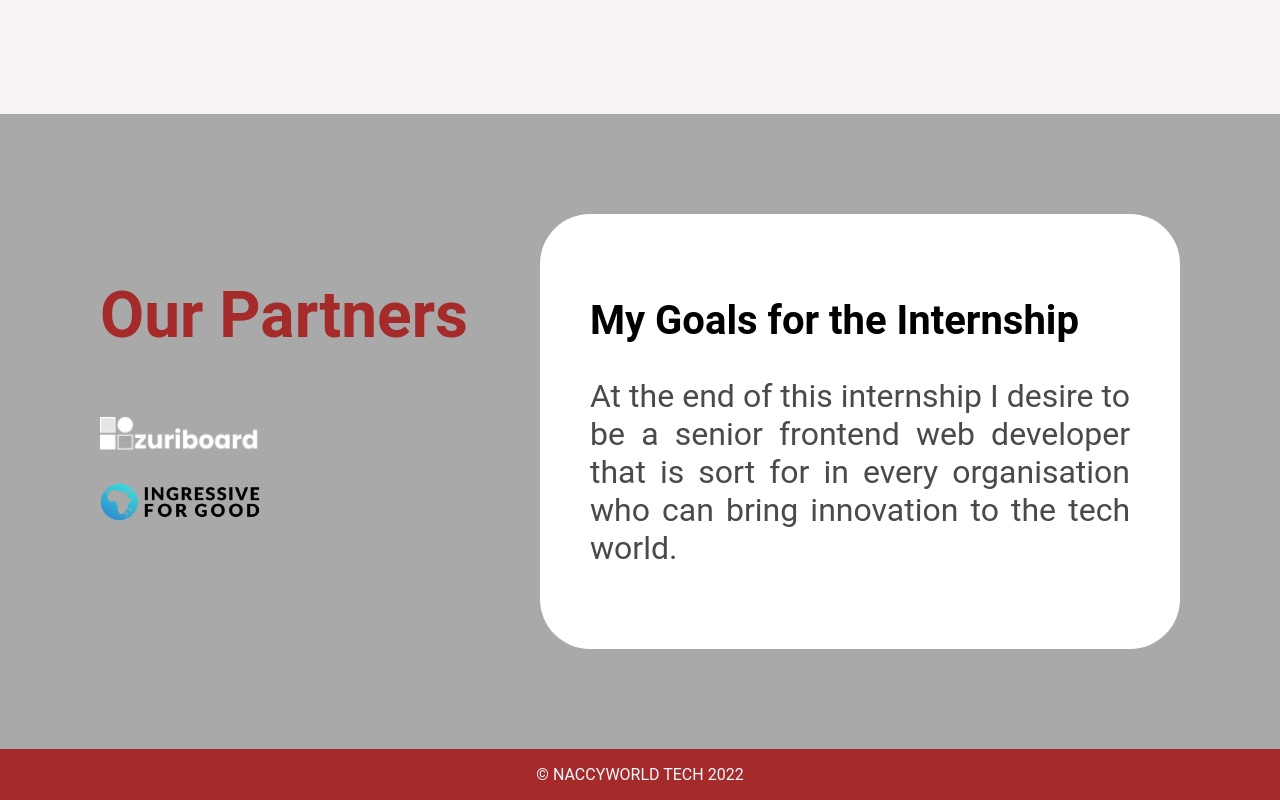
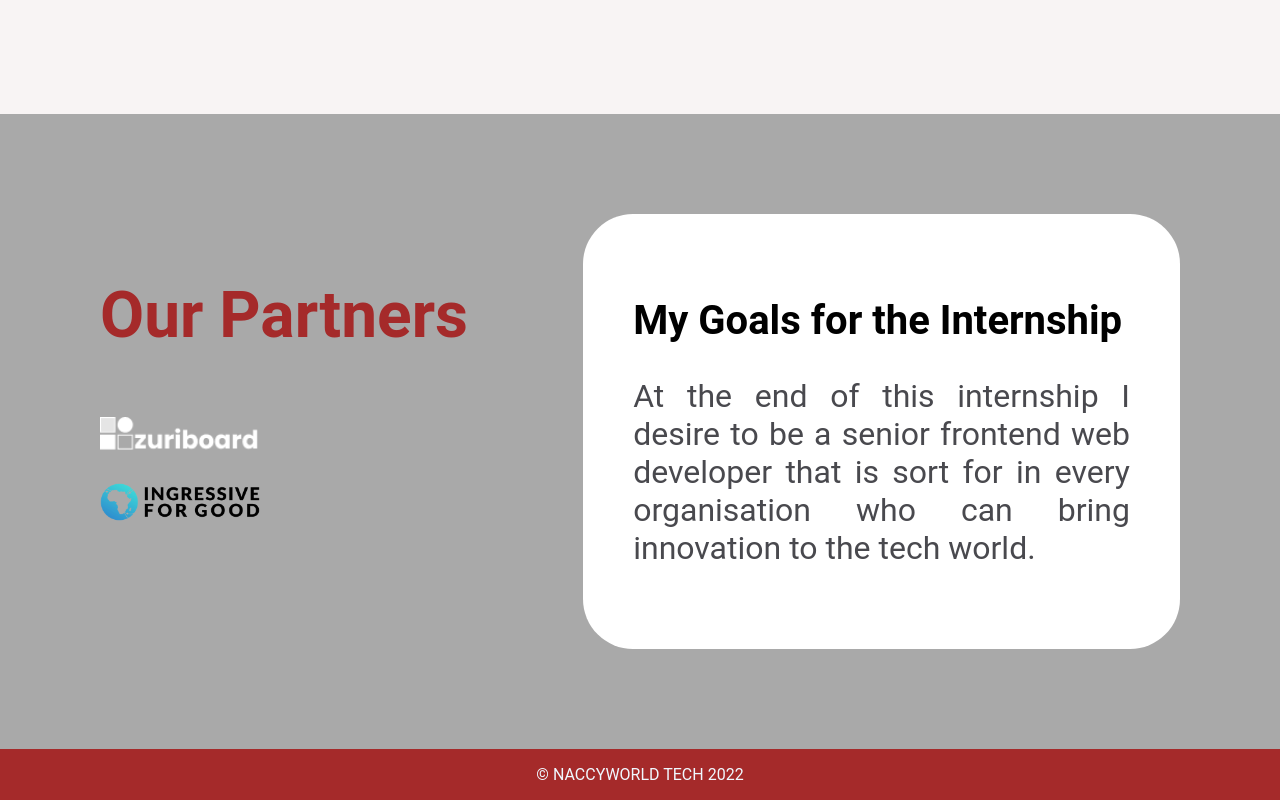
Before and after one commit to TONYCHIDI/One-page-html, a plain HTML site: page index.html in a window 1280 px wide. Shown: the part 830-1630 px from the top of the page. Drawn offline with Linux system fonts and the light colour scheme.

Commit message:
updated styles

```diff
--- a/style.css
+++ b/style.css
@@ -63,7 +63,7 @@ h2 {
 }
 
 .objective-text {
-    max-width: 50%;
+    max-width: 46%;
     background-color: #FFF;
     border-radius: 50px;
     padding: 50px;
```
